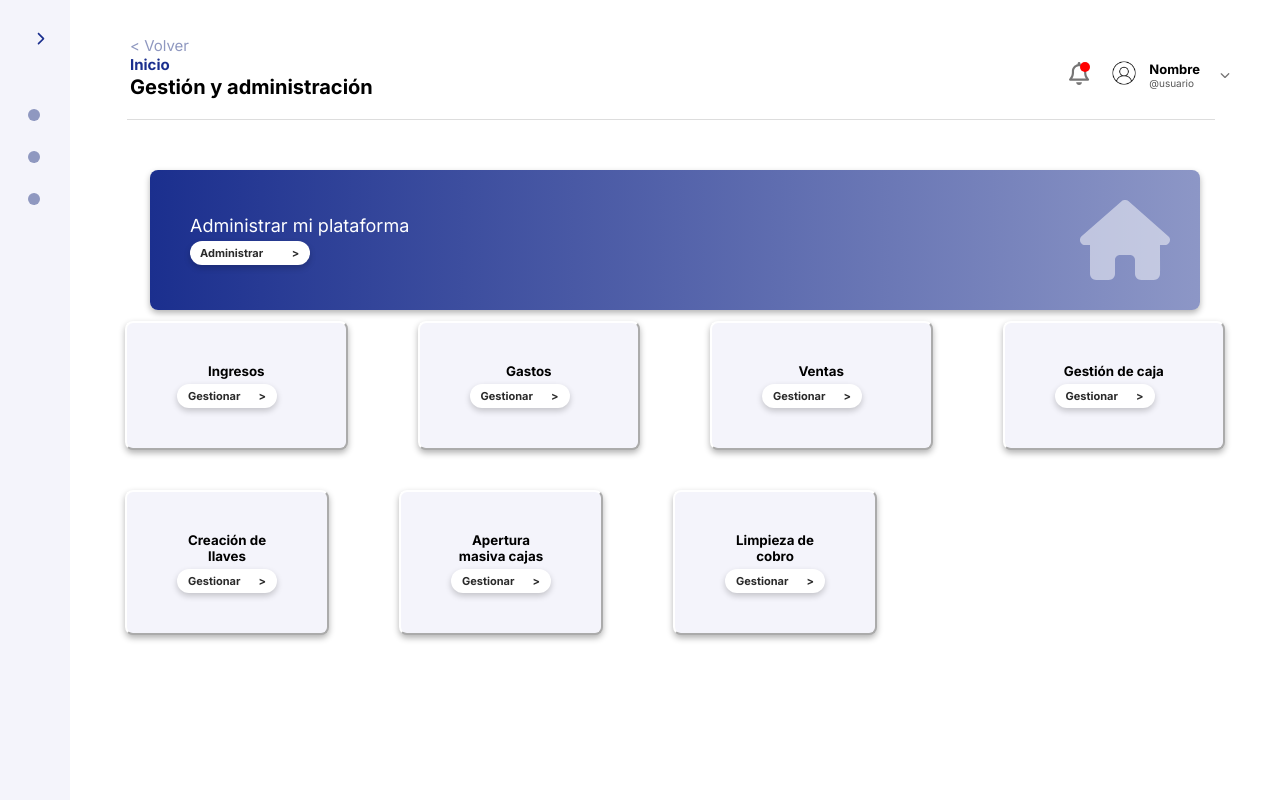
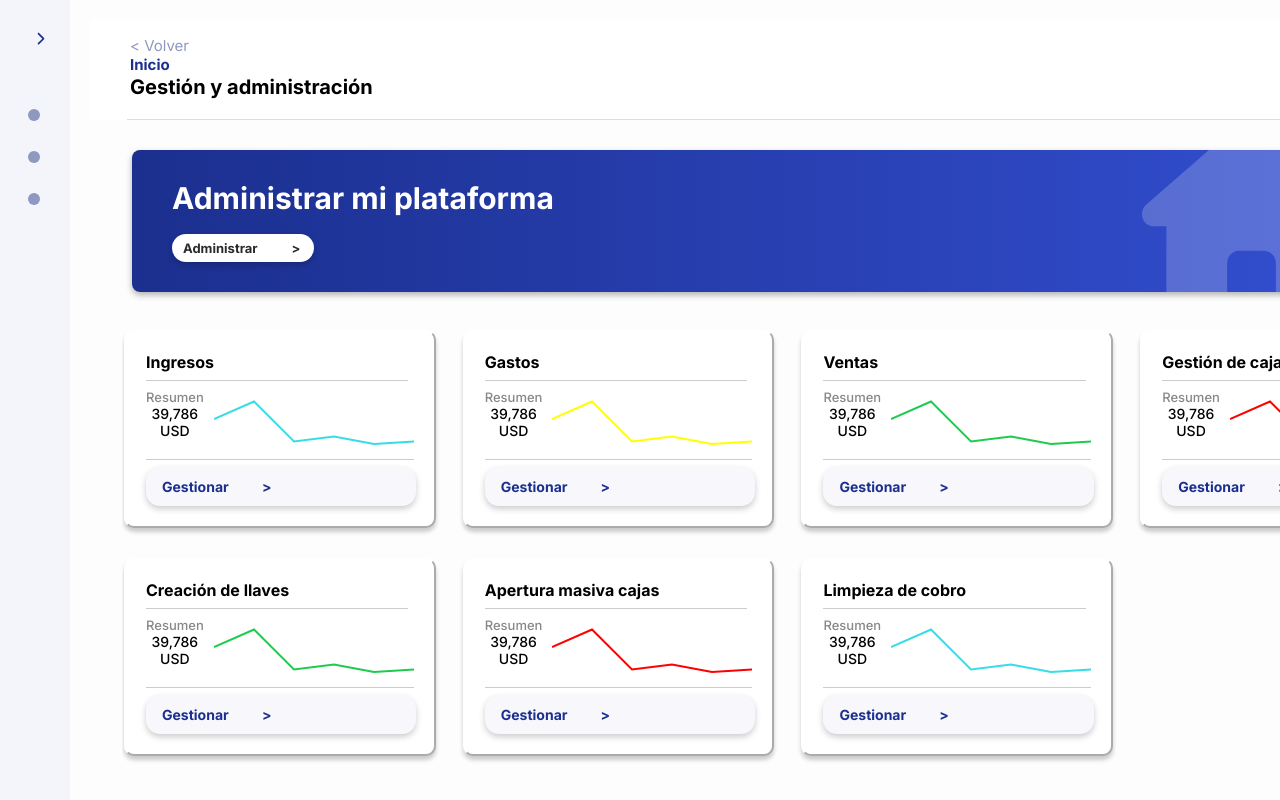
Before and after one commit to dannamayac/ecuadorAppFront, a React (Create React App) app: page /management-administration in a window 1280 px wide. Shown: the top 800 px of the page. Built offline with nearby package versions, Linux system fonts and the light colour scheme.

Commit message:
Cambios de estilos en diferentes clases, como administrar mi plataforma, home y otros

```diff
--- a/package.json
+++ b/package.json
@@ -13,12 +13,14 @@
     "@testing-library/react": "^13.3.0",
     "@testing-library/user-event": "^13.5.0",
     "bootstrap-icons": "^1.11.3",
+    "chart.js": "^4.4.2",
     "emailjs": "^4.0.0",
     "framer-motion": "^6.3.15",
     "leaflet": "^1.9.4",
     "number-counter": "^1.0.3",
     "react": "^18.2.0",
     "react-calendar": "^4.8.0",
+    "react-chartjs-2": "^5.2.0",
     "react-dom": "^18.2.0",
     "react-leaflet": "^4.2.1",
     "react-modal": "^3.16.1",
--- /dev/null
+++ b/src/components/LineChart.js
@@ -0,0 +1,66 @@
+import React from 'react';
+import { Line } from 'react-chartjs-2';
+import { Chart as ChartJS, CategoryScale, LinearScale, PointElement, LineElement, Title, Tooltip, Legend } from 'chart.js';
+
+ChartJS.register(
+  CategoryScale,
+  LinearScale,
+  PointElement,
+  LineElement,
+  Title,
+  Tooltip,
+  Legend
+);
+
+// La función toma el color de la línea como argumento
+const createLineChart = (borderColor) => {
+  const data = {
+    labels: ['Ene', 'Feb', 'Mar', 'Abr', 'May', 'Jun'],
+    datasets: [
+      {
+        label: '',
+        data: [12, 19, 3, 5, 2, 3],
+        fill: false,
+        borderColor: borderColor, // Usar el color pasado como argumento
+        pointRadius: 0,
+        borderWidth: 2,
+      },
+    ],
+  };
+
+  const options = {
+    scales: {
+      y: {
+        display: false,
+        beginAtZero: true,
+      },
+      x: {
+        display: false,
+      }
+    },
+    plugins: {
+      legend: {
+        display: false,
+      },
+      tooltip: {
+        enabled: false,
+      },
+    },
+    maintainAspectRatio: false,
+    responsive: true,
+  };
+
+  return (
+    <div style={{ height: '50px', width: '200px' }}>
+      <Line data={data} options={options} />
+    </div>
+  );
+};
+
+// Ahora puedes usar createLineChart para generar gráficos con colores diferentes
+const LineChartGreen = () => createLineChart('#1fcb4f');
+const LineChartRed = () => createLineChart('red');
+const LineChartYellow = () => createLineChart('yellow');
+const LineChartAquamarine = () => createLineChart('#36DDE7');
+
+export { LineChartGreen, LineChartRed, LineChartYellow, LineChartAquamarine };
--- /dev/null
+++ b/src/components/ManagementButton.js
@@ -0,0 +1,25 @@
+import React from 'react';
+import '../styles/ManagementAdministration/ManagementButtonStyles.css'
+
+
+const ManagementButton = ({ title, summary, ChartComponent, onClick, fullWidthButton }) => {
+  return (
+    <button className="small-box" onClick={onClick}>
+      <div className="button-title">{title}</div>
+      <div className="content-container">
+        <div className="summary-container">
+          <div className="summary-title">Resumen</div>
+          <div className="summary-value">{summary}</div>
+        </div>
+        <div className="chart-container">
+          <ChartComponent />
+        </div>
+      </div>
+      <div className={`sub-button ${fullWidthButton ? "sub-button-full" : ""}`}>
+        Gestionar &nbsp;&nbsp;&nbsp;&nbsp;&nbsp;&nbsp;&nbsp;&nbsp;&nbsp;&gt;
+      </div>
+    </button>
+  );
+};
+
+export default ManagementButton;
--- a/src/components/SecondHeader.js
+++ b/src/components/SecondHeader.js
@@ -38,10 +38,6 @@ const SecondHeader = ({ title, backButtonPath, startItem, showSearch, showButton
         console.log('Cerrar sesión');
       };
 
-    const handleNotifications = () => {
-        // Aquí maneja la lógica para desplegar las notificaciones
-        console.log('Mostrar notificaciones');
-    };
     const handleSearchToggle = () => {
         setSearchActive(!searchActive);
     };
--- a/src/styles/HomeStyles.css
+++ b/src/styles/HomeStyles.css
@@ -2,17 +2,17 @@
 .home-container{
     display: flex;
     justify-content: space-between;
-    background-color: white;
+    background-color: #fdfdfd;
     min-height: 100vh;
 }
 
 .left-h {
-    flex: 0 1 250px; /* Flex basis para el sidebar */
+    flex: 0 1 250px;
     transition: flex-basis 0.3s ease;
 }
 
 .sidebar.contracted + .right-h {
-    flex-grow: 1; /* Ocupa el espacio disponible cuando el sidebar está contraído */
+    flex-grow: 1;
 }
 
 .right-h {
@@ -50,19 +50,15 @@
     flex-shrink: 0;
 }
 
-.right-bu svg {
-    font-size: 5rem;
-    margin-top: 0px;
-    margin-bottom: 0px;
-}
-
 /* Estilos para el botón "Gestión y Administración" */
 .gestion {
     background: linear-gradient(to right, rgba(240, 240, 240, 0.8), rgba(204, 204, 204, 0.8));
     font-weight: bold;
+    font-size: 18px;
     color: #333333;
     height: 77%;
     position: relative;
+    box-shadow: 0px 3px 6px rgba(0, 0, 0, 0.3);
 }
 .gestion .button-text {
     position: absolute;
@@ -74,12 +70,12 @@
 }
 .gestion .right-bu {
     position: absolute;
-    top: 75%;
-    right: 3%;
+    top: 70%;
+    right: 8px;
     transform: translateY(-50%);
 }
 .gestion .right-bu svg {
-    font-size: 8.8rem;
+    font-size: 12rem;
     color: #a7a7a7;
 }
 
@@ -204,6 +200,8 @@
     text-align: left;
     align-self: flex-end;
     position: relative;
+    overflow: hidden;
+    font-size: 18px;
     width: 100%;
     padding: 10px;
     border: none;
@@ -222,10 +220,10 @@
     background-color: white;
     color: #2a2a2a;
     font-weight: bold;
-    font-size: 11px;
-    width: 80px;
+    font-size: 13px;
+    width: 100px;
     padding: 5px 10px;
-    border-radius: 15px;
+    border-radius: 14px;
     margin-top: 5px;
     cursor: pointer;
     transition: background-color 0.3s ease;
@@ -236,10 +234,41 @@
 .sub-button:hover {
     filter: brightness(95%);
 }
+/* Íconos de botones */
 .custom-button .right-bu {
-    font-size: 4.8em;
+    align-items: center;
+    font-size: 5em;
 }
 
 .left-in .custom-button .right-bu {
-    font-size: 4.8em;
+    align-items: center;
+    font-size: 5em;
 }
+.right-bu svg {
+    top: 50%;
+    right: 50%;
+}
+
+.gestion .right-bu svg {
+    opacity: 0.3;
+}
+
+.facturacion .right-bu svg {
+    opacity: 0.7;
+}
+
+.nueva-venta .right-bu svg {
+    opacity: 0.65;
+}
+
+.aprobaciones .right-bu svg {
+    opacity: 0.65;
+}
+
+.mapa .right-bu svg {
+    opacity: 0.65;
+}
+
+.configuracion .right-bu svg {
+    opacity: 0.65;
+}
--- a/src/styles/ManagementAdministration/IncomeStyles.css
+++ b/src/styles/ManagementAdministration/IncomeStyles.css
@@ -75,7 +75,7 @@
     border-radius: 10px;
     cursor: pointer;
     font-weight: 500;
-    background: linear-gradient(to right, rgba(27, 47, 142), rgba(10, 46, 227, 0.8));
+    background: linear-gradient(to right, rgb(27, 47, 142), rgb(53, 81, 214));
 }
 
 .history-button:hover {
--- a/src/styles/ManagementAdministration/ManagementAdministrationStyles.css
+++ b/src/styles/ManagementAdministration/ManagementAdministrationStyles.css
@@ -1,23 +1,29 @@
 /* ManagementAdministrationStyles.css */
+.container {
+  overflow-x: hidden;
+  margin-left: 32px;
+  margin-right: 30px;
+}
+
 .adminPlat-button {
     display: flex;
     justify-content: space-between;
     align-items: center;
-    width: 93%;
-    width: calc(100% - 60px);
+    align-self: flex-start;
+    overflow: hidden;
+    text-align: left;
+    position: relative;
+    width: 100%;
     color: white;
-    font-size: 18px;
+    font-size: 30px;
+    font-weight: bold;
     padding: 30px 30px;
     border: none;
     border-radius: 8px;
     cursor: pointer;
     transition: background-color 0.3s ease, box-shadow 0.3s ease;
     box-shadow: 0px 3px 6px rgba(0, 0, 0, 0.3);
-    margin: 20px auto;
-    text-align: left;
-    align-self: flex-end;
-    position: relative;
-    background: linear-gradient(to right, rgba(27, 47, 142), rgba(27, 47, 142, 0.5));
+    background: linear-gradient(to right, rgb(27, 47, 142), rgb(53, 81, 214));
 }
 .adminPlat-button:hover {
     filter: brightness(90%);
@@ -35,27 +41,27 @@
     margin-bottom: -5px;
 }
 .iconHome-container{
-    width: 90px;
-    height: 90px;
-    display: flex;
-    justify-content: center;
-    align-items: center;
+  font-size: 5px;
+  position: absolute;
+  right: 10px;
+  bottom: -20px;
+  pointer-events: none;
 }
 .iconHome{
-    width: 100%;
-    height: 100%;
-    color: rgba(255, 255, 255, 0.5);
+    width: 73%;
+    height: 73%;
+    color: rgba(255, 255, 255, 0.2);
 }
 
 .admin-button {
     background-color: white;
     color: #2a2a2a;
     font-weight: bold;
-    font-size: 11px;
-    width: 100px;
-    padding: 5px 10px;
-    border-radius: 15px;
-    margin-top: 5px;
+    font-size: 13px;
+    width: 120px;
+    padding: 6px 11px;
+    border-radius: 14px;
+    margin-top: 18px;
     cursor: pointer;
     transition: background-color 0.3s ease;
     box-shadow: 0px 3px 6px rgba(0, 0, 0, 0.2);
@@ -63,47 +69,36 @@
 }
 .top {
     height: 20%;
+    margin-left: -20px;
+    margin-right: -15px;
 }
 
 .bottom {
+    margin-top: -340px;
     height: 80%;
 }
 
 .row {
-    display: flex;
-    margin-bottom: 20px;
+  display: flex;
+  justify-content: flex-start;
+  margin: 0 -15px;
 }
 
-.bottom-buttons {
-    display: flex;
-    flex-wrap: wrap;
-    margin-top: 20px;
-}
-
-.col {
-    flex-basis: calc(25% - 35px);
-    margin-bottom: 20px;
-    margin-right: 35px;
-    margin-left: 35px;
-}
-
-.small-box {
-    background-color: #f4f4fb;
-    color: black;
-    font-weight: bold;
-    border-color: white;
-    padding: 40px 50px;
-    border-radius: 8px;
-    box-shadow: 0px 3px 6px rgba(0, 0, 0, 0.3);
-    width: 100%;
-    height: 100%;
-}
+  .col {
+    padding: 0 15px;
+    flex: 0 0 calc(25% - 15px);
+    max-width: calc(25% - 35px);
+    margin-bottom: 30px;
+  }
 
 .report-button{
     display: flex;
     justify-content: space-between;
     align-items: center;
-    width: 93%;
+    text-align: left;
+    align-self: flex-end;
+    position: relative;
+    width: 100%;
     color: black;
     background-color: #f4f4fb;
     font-size: 18px;
@@ -115,9 +110,6 @@
     transition: background-color 0.3s ease, box-shadow 0.3s ease;
     box-shadow: 0px 3px 6px rgba(0, 0, 0, 0.3);
     margin: 20px auto;
-    text-align: left;
-    align-self: flex-end;
-    position: relative;
 }
 .report-button:hover {
     filter: brightness(90%);
@@ -130,3 +122,22 @@
 .report-button .right-bu {
     width: 5%;
 }
+
+@media (max-width: 768px) {
+    .row {
+      flex-direction: column;
+      flex-basis: calc(25% - 10px);
+    }
+
+    .col {
+      flex-basis: 100%;
+      margin: 0;
+      margin-bottom: 20px;
+    }
+  }
+
+  @media (min-width: 1025px) {
+    .col {
+      flex-basis: calc(25% - 20px);
+    }
+  }
--- /dev/null
+++ b/src/styles/ManagementAdministration/ManagementButtonStyles.css
@@ -0,0 +1,68 @@
+.small-box {
+    display: flex;
+    flex-direction: column;
+    justify-content: space-between;
+    padding: 20px;
+    border-radius: 10px;
+    background-color: white;
+    font-weight: bold;
+    border-color: white;
+    box-shadow: 0px 4px 4px rgba(0, 0, 0, 0.2);
+    height: 100%;
+    margin-left: 2px;
+}
+
+.button-title {
+    font-size: 16px;
+    font-weight:  bolder;
+    text-align: left;
+    color: black;
+    margin-bottom: 8px;
+    padding-bottom: 8px;
+    border-bottom: 1.6px solid #ccc;
+    width: 98%;
+  }
+
+  .content-container{
+    display: flex;
+    align-items: center;
+    border-bottom: 1.6px solid #ccc;
+    margin-bottom: 2px;
+  }
+
+  .summary-container {
+    align-self: start;
+    margin-right: 10px;
+  }
+
+  .chart-container {
+    flex-grow: 1;
+  }
+
+  .summary-title {
+    font-size: 13px;
+    font-weight: 500;
+    color: #888;
+  }
+
+  .summary-value {
+    font-weight: 500;
+    font-size: 14px;
+  }
+
+  .chart-container {
+    margin: 10px 0;
+  }
+
+  .sub-button-full {
+    align-self: start;
+    width: 95%;
+    justify-content: flex-start;
+    text-align: start;
+    padding: 11px 0;
+    padding-left: 16px;
+    font-size: 14px;
+    font-weight:  bolder;
+    color: var(--blue);
+    background-color: #f7f7fc;
+  }
--- a/src/styles/ManagementAdministration/UnitManagementStyles.css
+++ b/src/styles/ManagementAdministration/UnitManagementStyles.css
@@ -7,7 +7,7 @@
   margin-top: 20px;
   margin-right: 30px;
   margin-bottom: 20px;
-  background: linear-gradient(to right, rgba(27, 47, 142), rgba(10, 46, 227, 0.8));
+  background: linear-gradient(to right, rgb(27, 47, 142), rgb(53, 81, 214));
   font-weight: 500;
   color: white;
   border: none;
--- a/src/views/ManagementAdministration/ManagementAdministration.js
+++ b/src/views/ManagementAdministration/ManagementAdministration.js
@@ -1,6 +1,8 @@
 import React, { useState, useEffect } from 'react'
 import Sidebar from '../../components/SideBar'
 import Header from '../../components/Header'
+import ManagementButton from '../../components/ManagementButton'
+import { LineChartGreen, LineChartRed, LineChartYellow, LineChartAquamarine } from '../../components/LineChart'
 import { FontAwesomeIcon } from '@fortawesome/react-fontawesome'
 import { faBars, faHouse } from '@fortawesome/free-solid-svg-icons'
 import { useNavigate } from 'react-router-dom'
@@ -68,7 +70,8 @@ const ManagementAdministration = () => {
                 setParentSidebarExpanded={setSidebarExpanded}
             />
             <div className={`right-h ${sidebarExpanded ? '' : 'contracted'}`}>
-                <Header title={pageTitle} backButtonPath="/home" startItem="Inicio"/>
+                <Header title={pageTitle} backButtonPath="/home" startItem="Inicio" />
+                <div className="container">
                     <div className="top">
                         <div className="button-container">
                             <button className="adminPlat-button admin-platform" onClick={handleClick}>
@@ -78,7 +81,7 @@ const ManagementAdministration = () => {
                                 </div>
                                 <div className="right-bu">
                                     <div className='iconHome-container'>
-                                    <FontAwesomeIcon  className= "iconHome" icon={faHouse} />
+                                        <FontAwesomeIcon className="iconHome" icon={faHouse} />
                                     </div>
                                 </div>
                             </button>
@@ -88,43 +91,72 @@ const ManagementAdministration = () => {
                         <div className="top-buttons">
                             <div className="row">
                                 <div className="col">
-                                <button className="small-box" onClick={handleIncomeClick}>Ingresos
-                                    <div className="sub-button">Gestionar &nbsp;&nbsp;&nbsp;&nbsp;&nbsp;&nbsp;&gt;</div>
-                                </button>
+                                    <ManagementButton
+                                        title="Ingresos"
+                                        summary="39,786 USD" // Esto será dinámico más adelante
+                                        ChartComponent={LineChartAquamarine}
+                                        onClick={handleIncomeClick}
+                                        fullWidthButton={true}
+                                    />
                                 </div>
                                 <div className="col">
-                                <button className="small-box" onClick={handleExpensesClick}>Gastos
-                                    <div className="sub-button">Gestionar &nbsp;&nbsp;&nbsp;&nbsp;&nbsp;&nbsp;&gt;</div>
-                                </button>
+                                    <ManagementButton
+                                        title="Gastos"
+                                        summary="39,786 USD" // Esto será dinámico más adelante
+                                        ChartComponent={LineChartYellow}
+                                        onClick={handleExpensesClick}
+                                        fullWidthButton={true}
+                                    />
                                 </div>
                                 <div className="col">
-                                <button className="small-box" onClick={handleSalesClick}>Ventas
-                                    <div className="sub-button">Gestionar &nbsp;&nbsp;&nbsp;&nbsp;&nbsp;&nbsp;&gt;</div>
-                                </button>
+                                    <ManagementButton
+                                        title="Ventas"
+                                        summary="39,786 USD" // Esto será dinámico más adelante
+                                        ChartComponent={LineChartGreen}
+                                        onClick={handleSalesClick}
+                                        fullWidthButton={true}
+                                    />
                                 </div>
                                 <div className="col">
-                                <button className="small-box" onClick={handleBoxManagementClick}>Gestión de caja
-                                    <div className="sub-button">Gestionar &nbsp;&nbsp;&nbsp;&nbsp;&nbsp;&nbsp;&gt;</div>
-                                </button>
+                                    <ManagementButton
+                                        title="Gestión de caja"
+                                        summary="39,786 USD" // Esto será dinámico más adelante
+                                        ChartComponent={LineChartRed}
+                                        onClick={handleBoxManagementClick}
+                                        fullWidthButton={true}
+                                    />
                                 </div>
                             </div>
                         </div>
                         <div className="bottom-buttons">
                             <div className="row">
                                 <div className="col">
-                                <button className="small-box" onClick={handleKeyCreationClick}>Creación de llaves
-                                    <div className="sub-button">Gestionar &nbsp;&nbsp;&nbsp;&nbsp;&nbsp;&nbsp;&gt;</div>
-                                </button>
+                                    <ManagementButton
+                                        title="Creación de llaves"
+                                        summary="39,786 USD" // Esto será dinámico más adelante
+                                        ChartComponent={LineChartGreen}
+                                        onClick={handleKeyCreationClick}
+                                        fullWidthButton={true}
+                                    />
                                 </div>
                                 <div className="col">
-                                <button className="small-box" onClick={handleOpeningOfBoxesClick}>Apertura masiva cajas
-                                    <div className="sub-button">Gestionar &nbsp;&nbsp;&nbsp;&nbsp;&nbsp;&nbsp;&gt;</div>
-                                </button>
+                                    <ManagementButton
+                                        title="Apertura masiva cajas"
+                                        summary="39,786 USD" // Esto será dinámico más adelante
+                                        ChartComponent={LineChartRed}
+                                        onClick={handleOpeningOfBoxesClick}
+                                        fullWidthButton={true}
+                                    />
                                 </div>
                                 <div className="col">
-                                <button className="small-box" onClick={handleCleaningPaymentClick}>Limpieza de cobro
-                                    <div className="sub-button">Gestionar &nbsp;&nbsp;&nbsp;&nbsp;&nbsp;&nbsp;&gt;</div>
-                                </button>
+                                    <ManagementButton
+                                        title="Limpieza de cobro"
+                                        summary="39,786 USD" // Esto será dinámico más adelante
+                                        ChartComponent={LineChartAquamarine}
+                                        onClick={handleCleaningPaymentClick}
+                                        fullWidthButton={true}
+                                    />
+                                </div>
                             </div>
                         </div>
                     </div>
```
Also changed, not shown: src/views/Home/Home.js (+6 -6 lines), 2 other files (tests, documents, lock files or other folders). Lines whose indentation alone changed are shown as unchanged.
